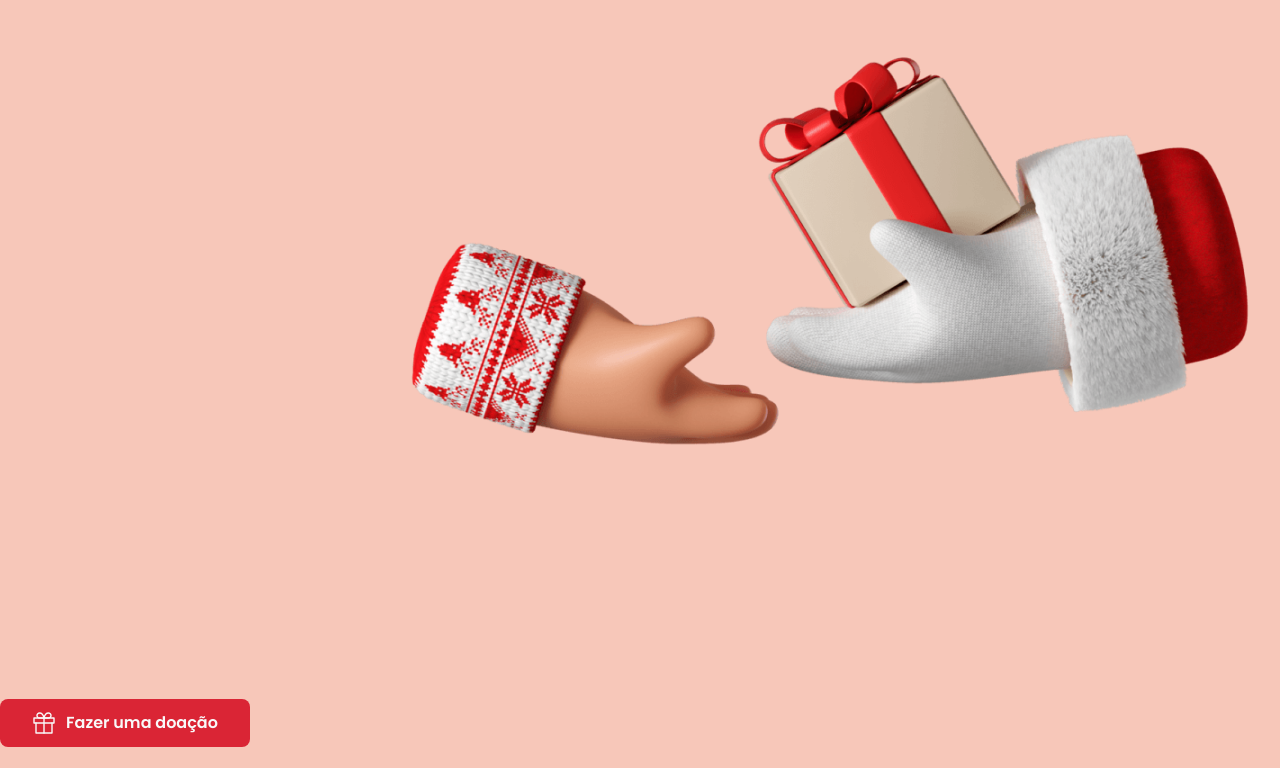
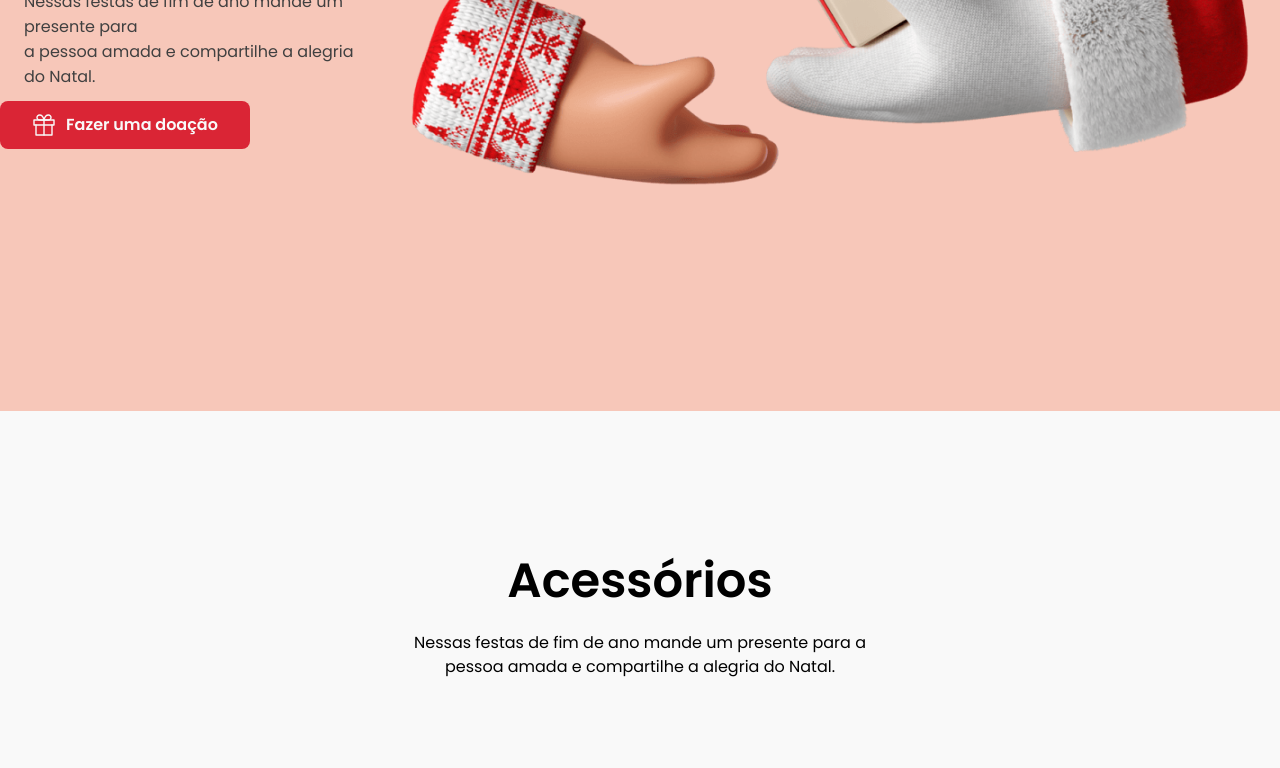
Before and after one commit to Manotzy/Feliz-Natal, a plain HTML site: page index.html in a window 1280 px wide. Shown: the part 389-1157 px from the top of the page. Drawn offline with nearby package versions, Linux system fonts and the light colour scheme.

Commit message:
fix hero section

```diff
--- a/assets/css/style.css
+++ b/assets/css/style.css
@@ -155,12 +155,12 @@ li {
   -webkit-box-align: center;
       -ms-flex-align: center;
           align-items: center;
-  padding: 184px 0 184px 0;
+  height: 100vh;
 }
 
 .hero-item > p {
   color: #404040;
-  height: 100vh;
+  padding: 12px 24px;
 }
 
 .hero-img {
```
